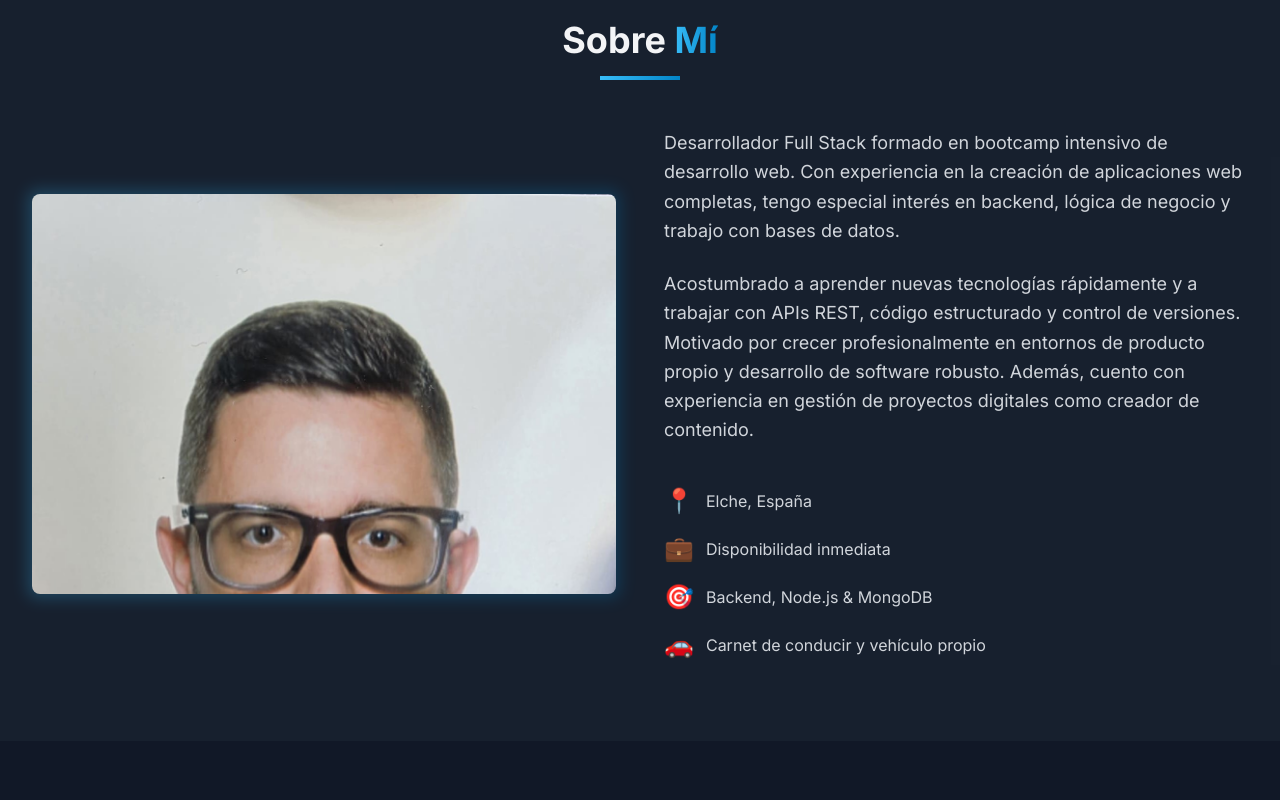
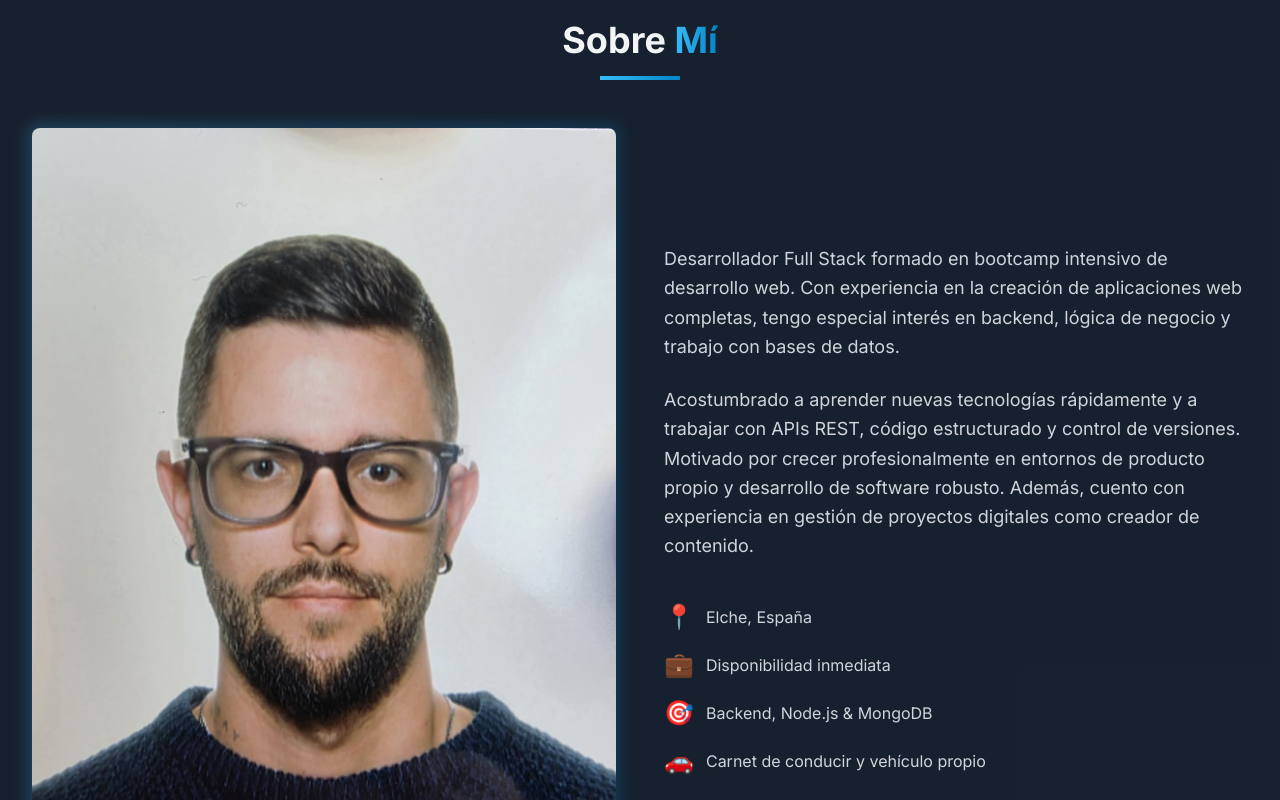
Before and after one commit to GeX90/my-portfoliofullstackdev, a React (Vite) app: page / in a window 1280 px wide. Shown: the part 860-1660 px from the top of the page. Built offline with nearby package versions, Linux system fonts and the light colour scheme.

Commit message:
Remove object-cover styling from profile picture for improved layout flexibility

```diff
--- a/src/components/About.jsx
+++ b/src/components/About.jsx
@@ -21,7 +21,7 @@ const About = () => {
               <img
                 src="../images/profilepic.jpeg"
                 alt="Profile"
-                className="rounded-lg w-full h-[400px] object-cover object-top"
+                className="rounded-lg w-full"
               />
             </div>
           </div>
```
